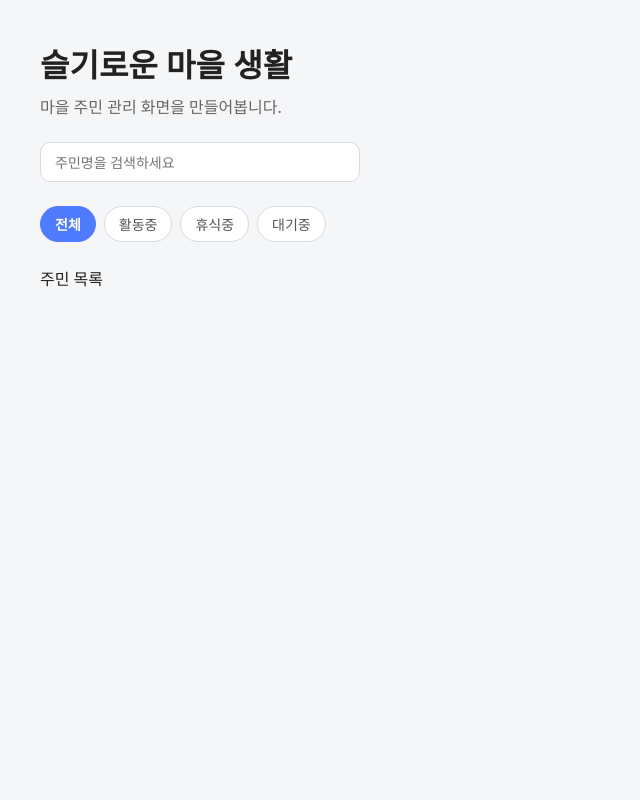
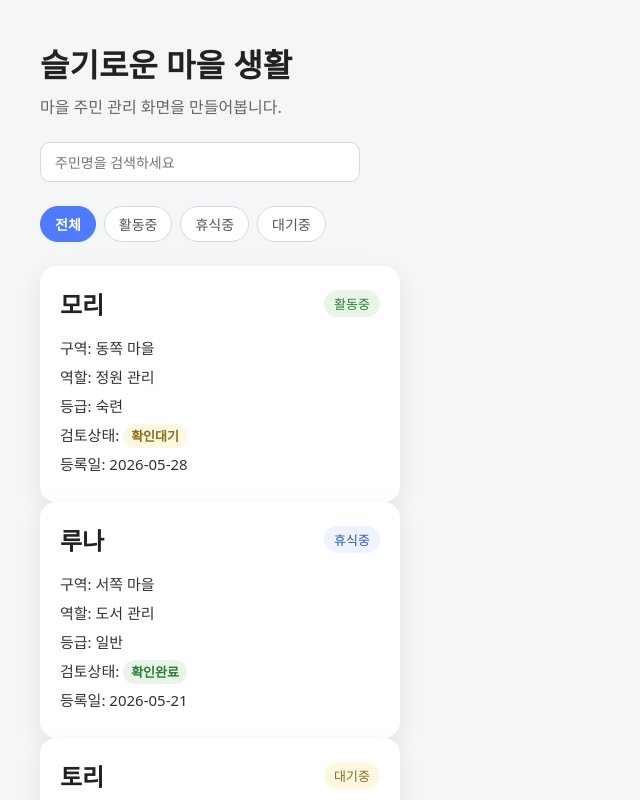
Before and after one commit to JEON-DONG-HEE/wise-village-life, a React (Vite) app: page / in a window 1280 px wide. Shown: the top 800 px of the page, without its empty margins (0-640 px from the left). Built offline with nearby package versions, Linux system fonts and the light colour scheme.

Commit message:
주민목록 컴포넌트 분리 2차

```diff
--- a/src/App.tsx
+++ b/src/App.tsx
@@ -36,13 +36,8 @@ function App() {
       />
 
       {filteredResidents.length > 0 ? (
-        <ResidentList />
+        <ResidentList residents={filteredResidents} />
       ) : (
-        // <div className="resident-list">
-        //   {filteredResidents.map((resident) => (
-        //     <ResidentCard key={resident.id} resident={resident} />
-        //   ))}
-        // </div>
         <EmptyMessage />
       )}
     </div>
--- a/src/components/ResidentList.tsx
+++ b/src/components/ResidentList.tsx
@@ -1,11 +1,18 @@
 import type { Resident } from "../types/resident";
+import ResidentCard from "./ResidentCard";
 
 type ResidentListProps = {
   residents: Resident[];
 };
 
 function ResidentList({ residents }: ResidentListProps) {
-  return <div>주민 목록</div>;
+  return (
+    <div className="resident-list">
+      {residents.map((resident) => (
+        <ResidentCard key={resident.id} resident={resident} />
+      ))}
+    </div>
+  );
 }
 
 export default ResidentList;
```
